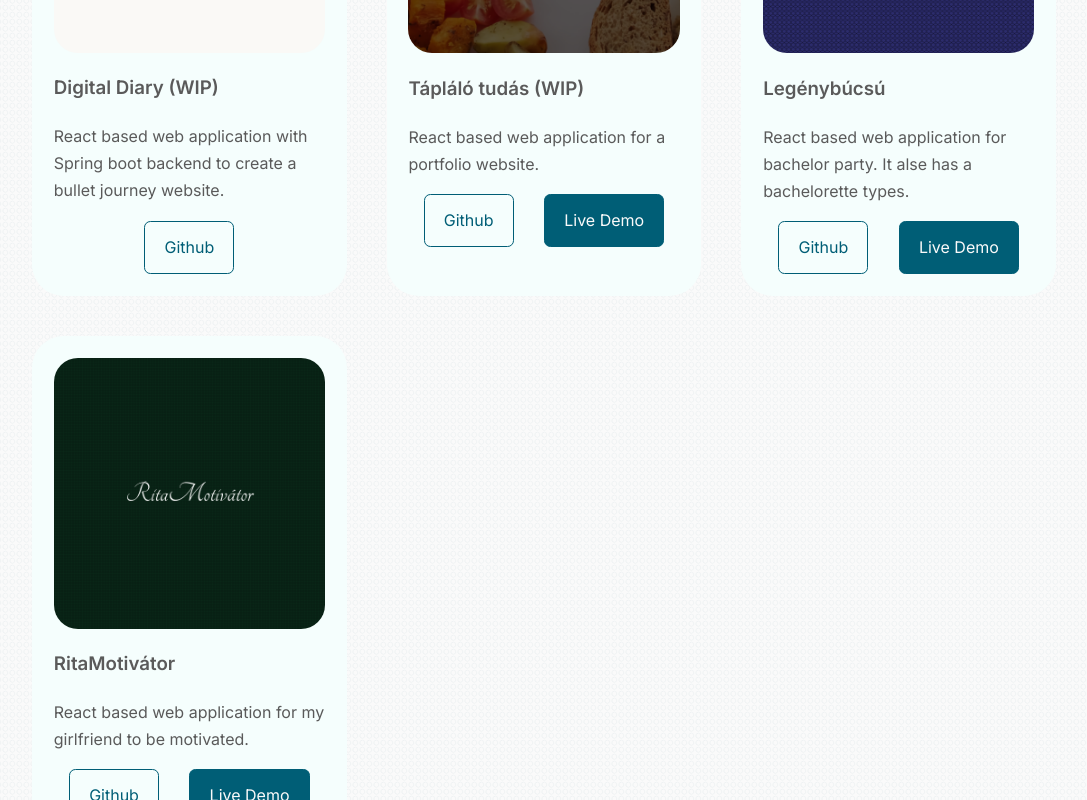
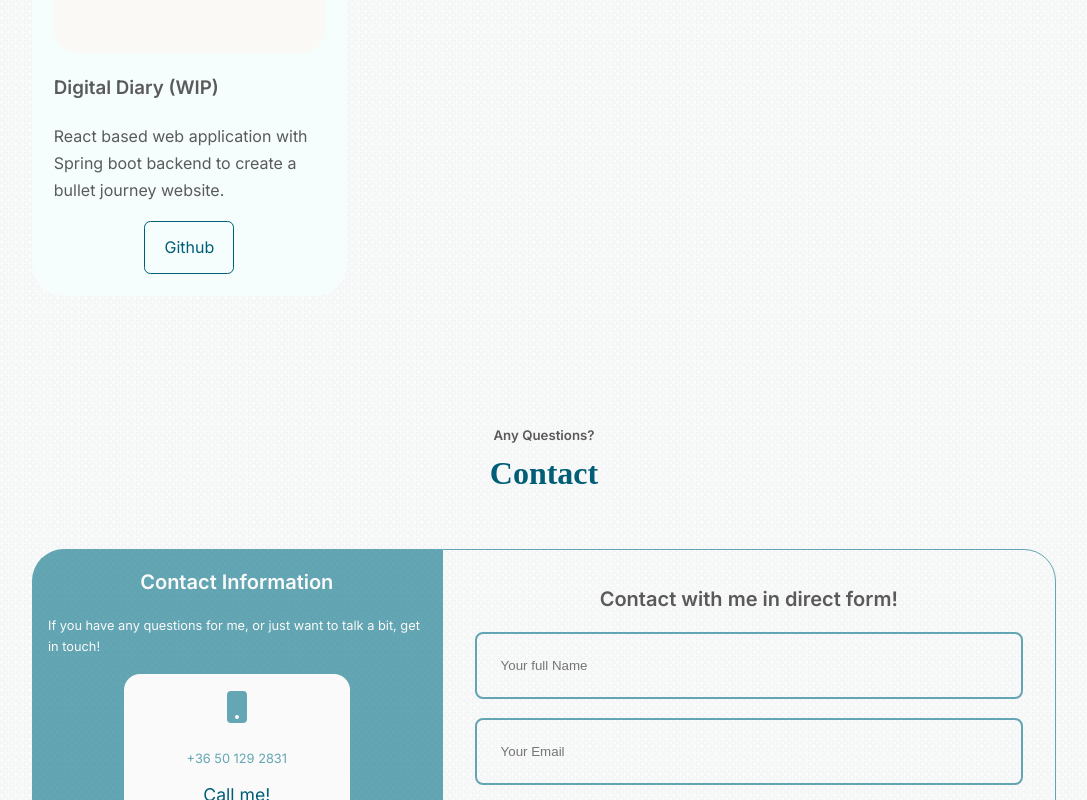
Before and after one commit to ddave5/portfoliowebsite, a React (Create React App) app: page / in a window 1280 px wide. Shown: the part 3860-4660 px from the top of the page, without its empty margins (96-1183 px from the left). Built offline with nearby package versions, Linux system fonts and the light colour scheme.

Commit message:
small update

```diff
--- a/src/components/about/About.jsx
+++ b/src/components/about/About.jsx
@@ -5,10 +5,6 @@ import {BsFolderCheck} from 'react-icons/bs';
 import {IoSchoolOutline} from 'react-icons/io5';
 import {IoLanguage} from 'react-icons/io5'
 import {BiLaptop} from 'react-icons/bi'
-import PhotoSlider from './PhotoSlider';
-import Image1 from '../../assets/images/about_me/01.jpg'
-import Image2 from '../../assets/images/about_me/02.JPG'
-import Image3 from '../../assets/images/about_me/03.jpg'
 
 const about_texts = [
   {
--- a/src/components/portfolio/Portfolio.jsx
+++ b/src/components/portfolio/Portfolio.jsx
@@ -39,30 +39,6 @@ const Portfolio = () => {
       "image": DigitalDiary,
       "description": "React based web application with Spring boot backend to create a bullet journey website.",
       "github_url": "https://github.com/ddave5/digitaldiary",
-    },
-    {
-      "id": 5,
-      "name": "Tápláló tudás (WIP)",
-      "image": TaplaloTudas,
-      "description": "React based web application for a portfolio website.",
-      "github_url": "https://github.com/ddave5/TaplaloTudas",
-      "live_url": "https://taplalotudas.web.app/"
-    },
-    {
-      "id": 6,
-      "name": "Legénybúcsú",
-      "image": Legenybucsu,
-      "description": "React based web application for bachelor party. It alse has a bachelorette types.",
-      "github_url": "https://github.com/ddave5/legenybucsu",
-      "live_url": "https://legenybucsu-2022.web.app/"
-    },
-    {
-      "id": 7,
-      "name": "RitaMotivátor",
-      "image": RitaMotivator,
-      "description": "React based web application for my girlfriend to be motivated.",
-      "github_url": "https://github.com/ddave5/ritamotivator",
-      "live_url": "https://ritamotivator.web.app/"
     }
   ];
 
```
Also changed, not shown: 1 other file (tests, documents, lock files or other folders).
